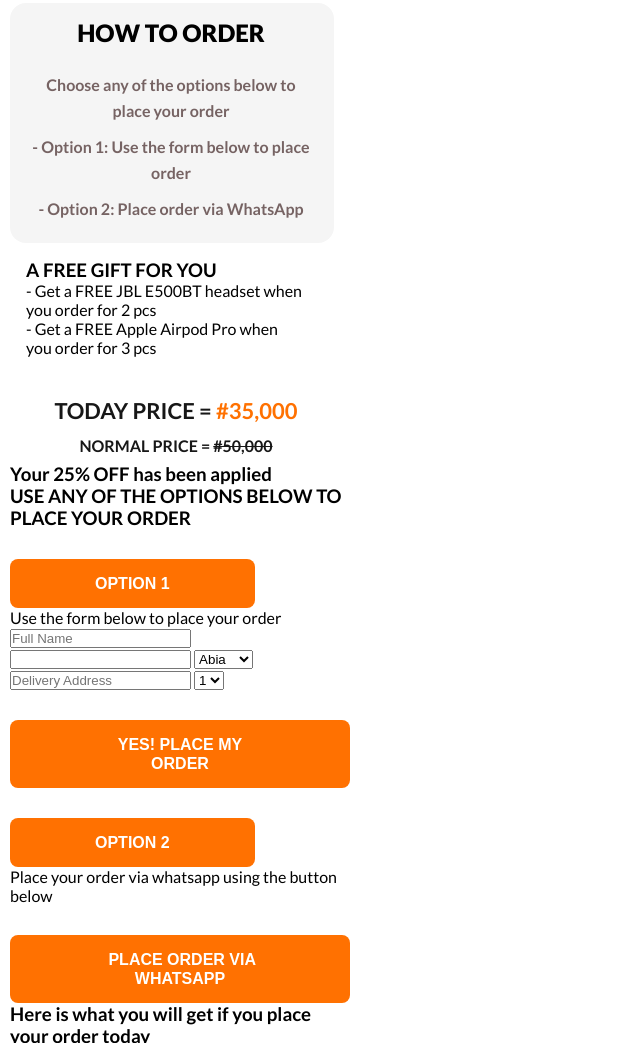
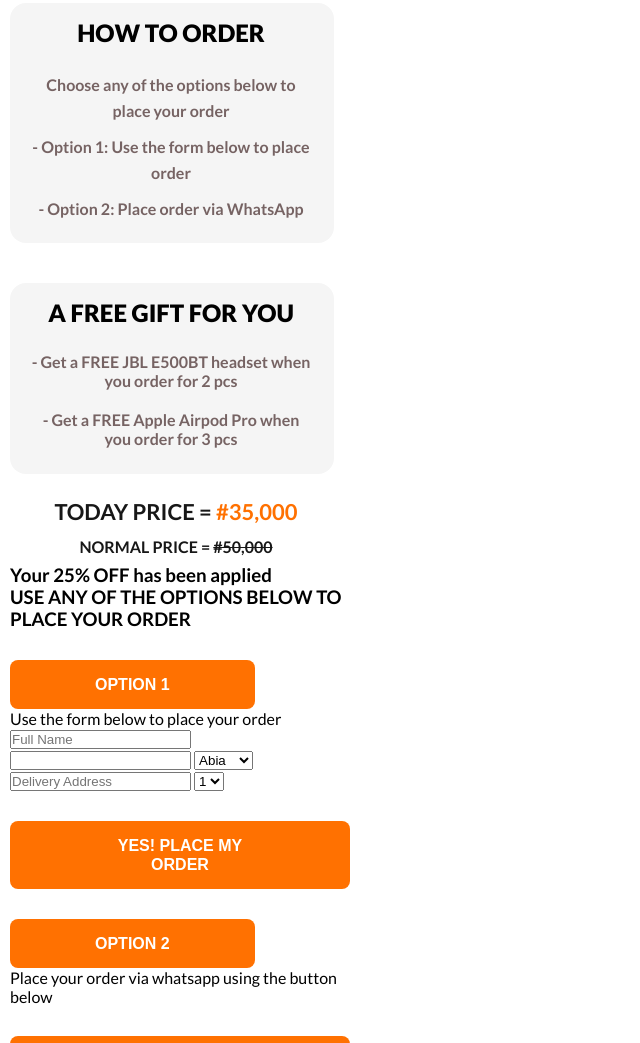
Before and after one commit to Olamiposi-cloud-coder/Ultra_Smartwatch, a plain HTML site: page index.html in a window 1280 px wide. Shown: the part 4906-5949 px from the top of the page, without its empty margins (0-640 px from the left). Drawn offline with Linux system fonts and the light colour scheme.

Commit message:
new changes

```diff
--- a/style.css
+++ b/style.css
@@ -501,7 +501,32 @@ button {
 
 /* Free gift section  */
 .gift {
+  margin-top: 40px;
   width: 324px;
   padding: 16px;
   border-radius: 16px;
+  background: #F5F5F5;
 }
+
+.gift h3 {
+  margin-bottom: 15px;
+  width: 290px;
+  font-size: 24px;
+  font-weight: 800;
+  line-height: 28px;
+  letter-spacing: 0em;
+  text-align: center;
+  color: linear-gradient(0deg, #171717, #171717),
+   linear-gradient(0deg, rgba(0, 0, 0, 0.2), rgba(0, 0, 0, 0.2));
+}
+
+.gift p {
+  width: 290px;
+  padding: 10px 0;
+  font-size: 16px;
+  font-weight: 700;
+  line-height: 19px;
+  letter-spacing: 0em;
+  text-align: center;
+  color: #766363;
+}
```
